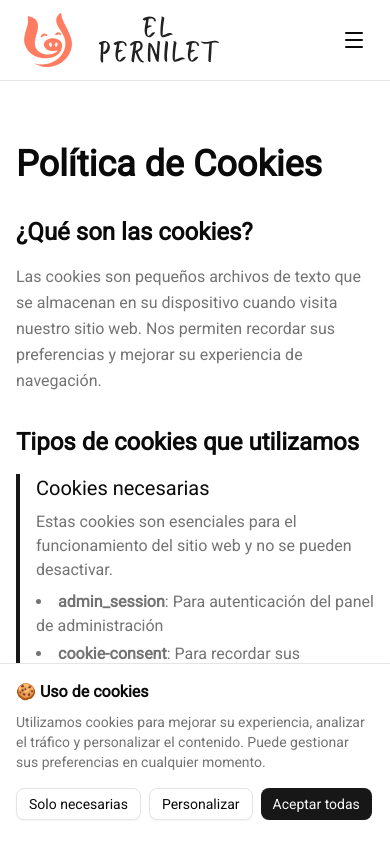
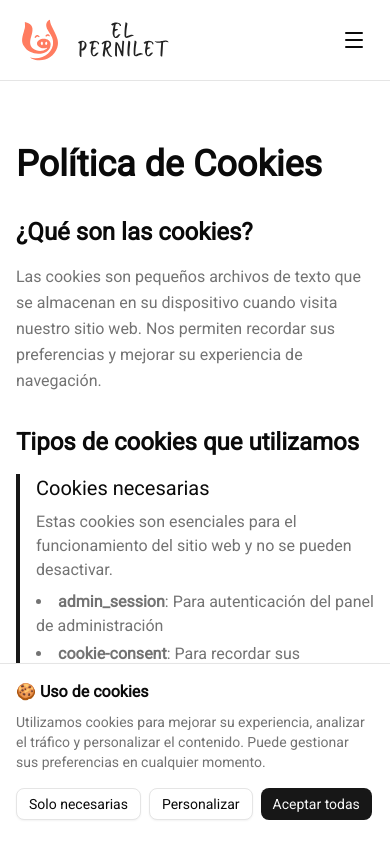
Before and after one commit to rosdavid/elpernilet, a Next.js app: page /cookies in a window 390 px wide. Shown: the top 842 px of the page. Built offline with nearby package versions, Linux system fonts and the light colour scheme.

Commit message:
Improves layout consistency and mobile header stability

```diff
--- a/app/globals.css
+++ b/app/globals.css
@@ -117,7 +117,23 @@
   * {
     @apply border-border outline-ring/50;
   }
+
+  html,
   body {
     @apply bg-background text-foreground;
+    margin: 0;
+    padding: 0;
+    overflow-x: hidden;
+  }
+
+  /* Fix para headers fijos en móviles */
+  body {
+    position: relative;
+  }
+
+  /* Prevenir bounce scroll en iOS que puede afectar headers fijos */
+  html {
+    -webkit-overflow-scrolling: touch;
+    overflow-scrolling: touch;
   }
 }
--- a/components/about.tsx
+++ b/components/about.tsx
@@ -24,7 +24,7 @@ export const About = memo(() => {
   const youtubeVideoId = "CSIkAkGXwfs";
   return (
     <section id="about" className="py-24 md:py-32">
-      <div className="container mx-auto px-4">
+      <div className="w-full max-w-7xl mx-auto px-4">
         <div className="grid lg:grid-cols-2 gap-12 items-center">
           <div>
             <h2 className="text-4xl md:text-5xl lg:text-6xl font-serif mb-6 text-balance">
--- a/components/contact-form.tsx
+++ b/components/contact-form.tsx
@@ -90,7 +90,7 @@ export const ContactForm = memo(() => {
       id="contact"
       className="py-24 md:py-32 bg-gradient-to-b from-background to-muted/20"
     >
-      <div className="container mx-auto px-4">
+      <div className="w-full max-w-7xl mx-auto px-4">
         <div className="max-w-4xl mx-auto">
           <div className="text-center mb-16">
             <h2 className="text-4xl md:text-5xl lg:text-6xl font-serif mb-6 text-balance">
--- a/components/event-gallery.tsx
+++ b/components/event-gallery.tsx
@@ -114,7 +114,7 @@ export function EventGallery() {
 
   return (
     <section id="gallery" className="py-24 md:py-32 bg-secondary/30">
-      <div className="container mx-auto px-4">
+      <div className="w-full max-w-7xl mx-auto px-4">
         <div className="text-center mb-16">
           <h2 className="text-4xl md:text-5xl lg:text-6xl font-serif mb-6 text-balance">
             Nuestros eventos
--- a/components/faq.tsx
+++ b/components/faq.tsx
@@ -53,7 +53,8 @@ const faqs = [
 export function FAQ() {
   return (
     <section id="faq" className="py-24 bg-background">
-      <div className="container mx-auto px-4 max-w-4xl">
+      <div className="w-full max-w-7xl mx-auto px-4">
+        <div className="max-w-4xl mx-auto">
           <div className="text-center mb-16">
             <h2 className="font-serif text-4xl md:text-5xl font-bold text-foreground mb-4">
               Preguntas Frecuentes
@@ -80,6 +81,7 @@ export function FAQ() {
             ))}
           </Accordion>
         </div>
+      </div>
     </section>
   );
 }
--- a/components/footer.tsx
+++ b/components/footer.tsx
@@ -5,7 +5,7 @@ import { CookieSettingsButton } from "./cookie-settings-button";
 export function Footer() {
   return (
     <footer className="bg-primary text-primary-foreground py-16">
-      <div className="container mx-auto px-4">
+      <div className="w-full max-w-7xl mx-auto px-4">
         <div className="grid md:grid-cols-3 gap-12 mb-12">
           <div>
             <div className="mb-4">
@@ -14,8 +14,7 @@ export function Footer() {
                 alt="elpernilet"
                 width={240}
                 height={64}
-                className="h-16"
-                style={{ width: "auto" }}
+                className="h-16 w-auto"
               />
             </div>
             <p className="text-primary-foreground/80 leading-relaxed">
--- a/components/header.tsx
+++ b/components/header.tsx
@@ -61,21 +61,28 @@ export function Header() {
   }, [pathname]);
 
   return (
-    <header className="fixed top-0 left-0 right-0 z-50 bg-background/95 backdrop-blur supports-[backdrop-filter]:bg-background/80 border-b border-border">
-      <div className="container mx-auto px-4">
+    <header
+      className="fixed top-0 left-0 right-0 z-50 bg-background/95 backdrop-blur supports-[backdrop-filter]:bg-background/80 border-b border-border"
+      style={{
+        position: "fixed",
+        top: 0,
+        transform: "translate3d(0, 0, 0)",
+        willChange: "transform",
+      }}
+    >
+      <div className="w-full max-w-7xl mx-auto px-4">
         <div className="flex items-center justify-between h-20">
           {/* Logo */}
           <Link
             href="/"
-            className="text-xl font-serif font-semibold text-foreground hover:text-primary transition-colors cursor-pointer"
+            className="text-xl font-serif font-semibold text-foreground hover:text-primary transition-colors cursor-pointer flex-shrink-0"
           >
             <Image
               src="/elpernilet-logo.svg"
               alt="elpernilet"
               width={240}
               height={64}
-              className="h-16"
-              style={{ width: "auto" }}
+              className="h-12 sm:h-16 w-auto"
               priority
             />
           </Link>
--- a/components/hero.tsx
+++ b/components/hero.tsx
@@ -33,7 +33,7 @@ export const Hero = memo(() => {
         </video>
       </div>
 
-      <div className="relative z-10 container mx-auto px-4 text-center">
+      <div className="relative z-10 w-full max-w-7xl mx-auto px-4 text-center">
         <h1 className="text-5xl md:text-7xl lg:text-8xl font-serif mb-6 text-balance text-foreground">
           Experiencias gastronómicas excepcionales para bodas y eventos
           inolvidables
--- a/components/our-story.tsx
+++ b/components/our-story.tsx
@@ -3,7 +3,7 @@
 export function OurStory() {
   return (
     <section id="our-story" className="py-24 bg-accent/30">
-      <div className="container mx-auto px-4">
+      <div className="w-full max-w-7xl mx-auto px-4">
         <div className="grid lg:grid-cols-2 gap-12 items-center">
           {/* Media Content - Image or Video */}
           <div className="relative">
--- a/components/services.tsx
+++ b/components/services.tsx
@@ -25,7 +25,7 @@ const services = [
 export function Services() {
   return (
     <section id="services" className="py-24 md:py-32 bg-secondary/30">
-      <div className="container mx-auto px-4">
+      <div className="w-full max-w-7xl mx-auto px-4">
         <div className="text-center mb-16">
           <h2 className="text-4xl md:text-5xl lg:text-6xl font-serif mb-6 text-balance">
             Nuestros servicios
```
Lines whose indentation alone changed are shown as unchanged.
